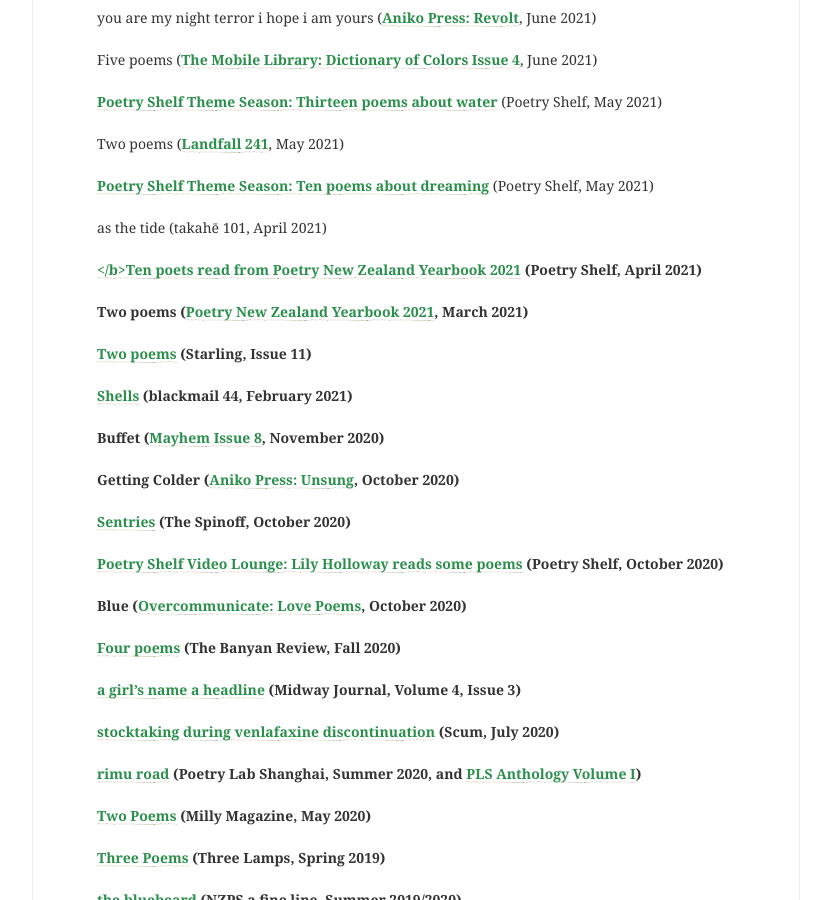
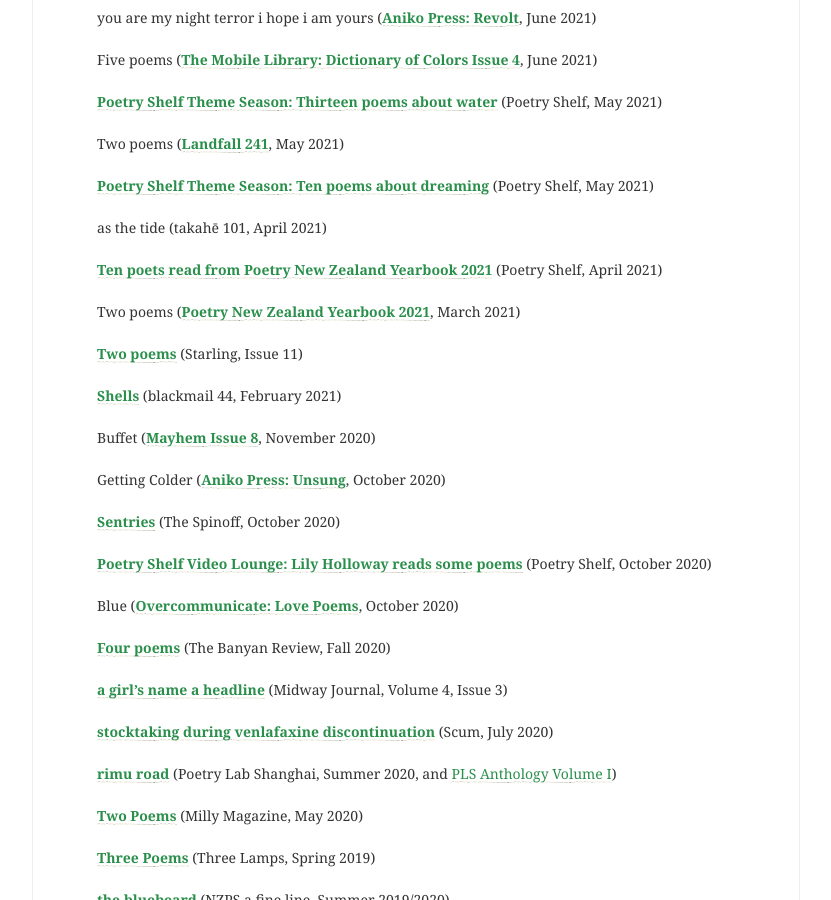
Before and after one commit to lilyholloway/lilyholloway.github.io, a Jekyll site: the page built from cv.md, in a window 1280 px wide and 900 px high, scrolled down 700 px. Shown: the whole window, without its empty margins (224-1055 px from the left). Built offline with Jekyll 4.4.1, drawn with Linux system fonts in a browser that asks for light colours; nearby versions of some CDN libraries.

Commit message:
Update cv.md

```diff
--- a/cv.md
+++ b/cv.md
@@ -28,64 +28,64 @@
 <br>
 as the tide (takahē 101, April 2021)<br>
 <br>
-<b><a href="https://nzpoetryshelf.com/2021/04/14/poetry-shelf-celebrates-new-books-with-readings-ten-poets-read-from-poetry-new-zealand-yearbook-2021/"></b>Ten poets read from Poetry New Zealand Yearbook 2021</a> (Poetry Shelf, April 2021)<br>
+<b><a href="https://nzpoetryshelf.com/2021/04/14/poetry-shelf-celebrates-new-books-with-readings-ten-poets-read-from-poetry-new-zealand-yearbook-2021/">Ten poets read from Poetry New Zealand Yearbook 2021</a></b> (Poetry Shelf, April 2021)<br>
 <br>
-Two poems (<a href="https://www.masseypress.ac.nz/books/poetry-new-zealand-yearbook-2021/">Poetry New Zealand Yearbook 2021</a>, March 2021)<br>
+Two poems (<b><a href="https://www.masseypress.ac.nz/books/poetry-new-zealand-yearbook-2021/">Poetry New Zealand Yearbook 2021</a></b>, March 2021)<br>
 <br>
-<a href="https://www.starlingmag.com/issue-11/lily-holloway">Two poems</a> (Starling, Issue 11)<br>
+<b><a href="https://www.starlingmag.com/issue-11/lily-holloway">Two poems</a></b> (Starling, Issue 11)<br>
 <br>
-<a href="http://www.blackmailpress.com/LH44.html">Shells</a> (blackmail 44, February 2021)<br>
+<b><a href="http://www.blackmailpress.com/LH44.html">Shells</a></b> (blackmail 44, February 2021)<br>
 <br>
-Buffet (<a href="https://www.mayhemjournal.co.nz/shop/product/471459/mayhem-2020--issue-8/">Mayhem Issue 8</a>, November 2020)<br>
+Buffet (<b><a href="https://www.mayhemjournal.co.nz/shop/product/471459/mayhem-2020--issue-8/">Mayhem Issue 8</a></b>, November 2020)<br>
 <br>
-Getting Colder (<a href="https://www.anikopress.com/shop/p/aniko-press-issue-one-unsung">Aniko Press: Unsung</a>, October 2020)<br>
+Getting Colder (<b><a href="https://www.anikopress.com/shop/p/aniko-press-issue-one-unsung">Aniko Press: Unsung</a></b>, October 2020)<br>
 <br>
-<a href="https://thespinoff.co.nz/books/30-10-2020/the-friday-poem-sentries-by-lily-holloway/">Sentries</a> (The Spinoff, October 2020)<br>
+<b><a href="https://thespinoff.co.nz/books/30-10-2020/the-friday-poem-sentries-by-lily-holloway/">Sentries</a></b> (The Spinoff, October 2020)<br>
 <br>
-<a href="https://nzpoetryshelf.com/2020/10/30/poetry-shelf-video-lounge-lily-holloway-reads-some-poems/">Poetry Shelf Video Lounge: Lily Holloway reads some poems</a> (Poetry Shelf, October 2020)<br>
+<b><a href="https://nzpoetryshelf.com/2020/10/30/poetry-shelf-video-lounge-lily-holloway-reads-some-poems/">Poetry Shelf Video Lounge: Lily Holloway reads some poems</a></b> (Poetry Shelf, October 2020)<br>
 <br>
-Blue (<a href="https://overcommunicate.bigcartel.com/product/love-poems">Overcommunicate: Love Poems</a>, October 2020)<br>
+Blue (<b><a href="https://overcommunicate.bigcartel.com/product/love-poems">Overcommunicate: Love Poems</a></b>, October 2020)<br>
 <br>
-<a href="https://www.thebanyanreview.org/issue3-fall-2020/lillyholloway-issue3-fall-2020-elements-2/">Four poems</a> (The Banyan Review, Fall 2020)<br>
+<b><a href="https://www.thebanyanreview.org/issue3-fall-2020/lillyholloway-issue3-fall-2020-elements-2/">Four poems</a></b> (The Banyan Review, Fall 2020)<br>
 <br>
-<a href="http://midwayjournal.com/a-girls-name-a-headline/">a girl's name a headline</a> (Midway Journal, Volume 4, Issue 3)<br>
+<b><a href="http://midwayjournal.com/a-girls-name-a-headline/">a girl's name a headline</a></b> (Midway Journal, Volume 4, Issue 3)<br>
 <br>
-<a href="http://www.scum-mag.com/stocktaking-during-venlafaxine-discontinuation/">stocktaking during venlafaxine discontinuation</a> (Scum, July 2020)<br>
+<b><a href="http://www.scum-mag.com/stocktaking-during-venlafaxine-discontinuation/">stocktaking during venlafaxine discontinuation</a></b> (Scum, July 2020)<br>
 <br>
-<a href="https://www.poetrylabshanghai.com/post/summer20">rimu road</a> (Poetry Lab Shanghai, Summer 2020, and <a href="https://www.poetrylabshanghai.com/store">PLS Anthology Volume I</a>)<br>
+<b><a href="https://www.poetrylabshanghai.com/post/summer20">rimu road</a></b> (Poetry Lab Shanghai, Summer 2020, and <a href="https://www.poetrylabshanghai.com/store">PLS Anthology Volume I</a>)<br>
 <br>
-<a href="https://www.millymagazine.com/two-poems-by-lily-holloway">Two Poems</a> (Milly Magazine, May 2020)<br>
+<b><a href="https://www.millymagazine.com/two-poems-by-lily-holloway">Two Poems</a></b> (Milly Magazine, May 2020)<br>
 <br>
-<a href="https://www.thethreelamps.com/article/lily-holloway?publication=spring-2019">Three Poems</a> (Three Lamps, Spring 2019)<br>
+<b><a href="https://www.thethreelamps.com/article/lily-holloway?publication=spring-2019">Three Poems</a></b> (Three Lamps, Spring 2019)<br>
 <br>
-<a href="https://poetrysocietynz.files.wordpress.com/2020/04/a-fine-line-summer-2019-digital.pdf">the bluebeard</a> (NZPS a fine line, Summer 2019/2020)<br>
+<b><a href="https://poetrysocietynz.files.wordpress.com/2020/04/a-fine-line-summer-2019-digital.pdf">the bluebeard</a></b> (NZPS a fine line, Summer 2019/2020)<br>
 <br>
-<a href="https://thespinoff.co.nz/books/18-10-2019/the-friday-poem-modernity-to-globalisation-by-lily-holloway/">modernity to globalisation</a> (The Spinoff, October 2019)<br>
+<b><a href="https://thespinoff.co.nz/books/18-10-2019/the-friday-poem-modernity-to-globalisation-by-lily-holloway/">modernity to globalisation</a></b> (The Spinoff, October 2019)<br>
 <br>
-24 (<a href="https://www.mayhemjournal.co.nz/page/7-0-contents/">Mayhem Issue 7</a>, November 2019)<br>
+24 (<b><a href="https://www.mayhemjournal.co.nz/page/7-0-contents/">Mayhem Issue 7</a></b>, November 2019)<br>
 <br>
 
 <b>Other Writing</b><br>
 
-<a href="https://www.anikopress.com/interviews/lily-holloway-2">Q&A with Lily Holloway (round 2!)</a> (Aniko Press, May 2021)<br>
+<b><a href="https://www.anikopress.com/interviews/lily-holloway-2">Q&A with Lily Holloway (round 2!)</a></b> (Aniko Press, May 2021)<br>
 <br>
-<a href="https://open.spotify.com/episode/5poNhuzseCeBG57uilcEVj?si=1aakXCdRRkWLcbXQWhwYEg">Lily Holloway Reads "River Axe"</a> (Telescope Podcast, February 2021)<br>
+<b><a href="https://open.spotify.com/episode/5poNhuzseCeBG57uilcEVj?si=1aakXCdRRkWLcbXQWhwYEg">Lily Holloway Reads "River Axe"</a></b> (Telescope Podcast, February 2021)<br>
 <br>
 Auckland in 100 Words (Interesting Journal Edition 10, October 2020)<br>
 <br>
-<a href="https://www.anikopress.com/interviews/lily-holloway">Q&A with Lily Holloway</a> (Aniko Press, September 2020)<br>
+<b><a href="https://www.anikopress.com/interviews/lily-holloway">Q&A with Lily Holloway</a></b> (Aniko Press, September 2020)<br>
 <br>
-<a href="https://www.starlingmag.com/issue-10/lily-holloway">'Dirt', 'My Street', 'Magic' and 'University'</a> (Starling, Issue 10)<br>
+<b><a href="https://www.starlingmag.com/issue-10/lily-holloway">'Dirt', 'My Street', 'Magic' and 'University'</a></b> (Starling, Issue 10)<br>
 <br>
-<a href="https://www.pantograph-punch.com/posts/Waiting-for-Metamorphosis">Waiting for Metamorphosis</a> (The Pantograph Punch, July 2020)<br>
+<b><a href="https://www.pantograph-punch.com/posts/Waiting-for-Metamorphosis">Waiting for Metamorphosis</a></b> (The Pantograph Punch, July 2020)<br>
 <br>
-<a href="https://poetrysociety.org.nz/lost-and-somewhere-else-by-jenny-bornholdt/">Review of Lost and Somewhere Else by Jenny Bornholdt</a> (NZPS Poetry Micro-reviews, 2020) <br>
+<b><a href="https://poetrysociety.org.nz/lost-and-somewhere-else-by-jenny-bornholdt/">Review of Lost and Somewhere Else by Jenny Bornholdt</a></b> (NZPS Poetry Micro-reviews, 2020) <br>
 <br>
-I wander, she holds my hand (<a href="https://www.mayhemjournal.co.nz/page/7-0-contents/">Mayhem Issue 7, 2019</a>)<br>
+I wander, she holds my hand (<b><a href="https://www.mayhemjournal.co.nz/page/7-0-contents/">Mayhem Issue 7, 2019</a></b>)<br>
 <br>
 Happily Ever After: Life After the Ring (Interesting Journal Edition 9, 2019)<br>
 <br>
-<a href="https://lilyholloway.co.nz/posts/Flying">Flying</a> (Mindfood Magazine, November 2019)<br>
+<b><a href="https://lilyholloway.co.nz/posts/Flying">Flying</a></b> (Mindfood Magazine, November 2019)<br>
 <br>
 
 
@@ -93,7 +93,7 @@
 
 2020 Long-listed for the Monica Taylor Poetry Prize<br>
 <br>
-2020 <a href="https://www.caselbergtrust.org/news/poetry-prize-2020-winners-announced">Highly Commended in the Caselberg Trust International Poetry Prize</a><br>
+2020 <b><a href="https://www.caselbergtrust.org/news/poetry-prize-2020-winners-announced">Highly Commended in the Caselberg Trust International Poetry Prize</a></b><br>
 <br>
 2020 Shimon Weinroth Prize in Poetry<br>
 <br>
@@ -101,9 +101,9 @@
 <br>
 2020 Kendrick Smithyman Scholarship in Poetry<br>
 <br>
-2020 <a href="https://nzgivenwords.blogspot.com/2020/09/given-poems-for-national-poetry-day.html">Judges' Selection</a> in Given Words National Poetry Day Competition<br>
+2020 <b><a href="https://nzgivenwords.blogspot.com/2020/09/given-poems-for-national-poetry-day.html">Judges' Selection</a></b> in Given Words National Poetry Day Competition<br>
 <br>
-2019 <a href="https://nzgivenwords.blogspot.com/2019/09/">Best Poem in Given Words National Poetry Day Competition</a> (Translated into Spanish <a href="https://libropalabrasprestadas.blogspot.com/2019/11/dia-nacional-de-la-poesia-nueva-zelanda.html">here</a>)<br>
+2019 <b><a href="https://nzgivenwords.blogspot.com/2019/09/">Best Poem in Given Words National Poetry Day Competition</a></b> (Translated into Spanish <b><a href="https://libropalabrasprestadas.blogspot.com/2019/11/dia-nacional-de-la-poesia-nueva-zelanda.html">here</a></b>)<br>
 <br>
 2019 Highly Commended in Divine Muses New Voices - Emerging Poets Competition<br>
 <br>
@@ -112,28 +112,28 @@
 
 <b>Editorial Work</b><br>
 
-Executive Editor for <a href="https://www.interestingjournal.com/who-we-are">Interesting Journal</a> 2021<br>
+Executive Editor for <b><a href="https://www.interestingjournal.com/who-we-are">Interesting Journal</a></b> 2021<br>
 <br>
 Poetry Reader for Beyond Words 2021<br>
 <br>
-Editorial board member for <a href="https://www.beyondwordsmag.com/online-store/Beyond-Queer-Words-A-Collection-of-Poems-p218768615">Beyond Queer Words: A Collection of Poems</a> 2020<br>
+Editorial board member for <b><a href="https://www.beyondwordsmag.com/online-store/Beyond-Queer-Words-A-Collection-of-Poems-p218768615">Beyond Queer Words: A Collection of Poems</a></b> 2020<br>
 <br>
-Editorial board member for <a href="https://www.interestingjournal.com/who-we-are">Interesting Journal</a> 2020 (Issues 10 & 11)<br>
+Editorial board member for <b><a href="https://www.interestingjournal.com/who-we-are">Interesting Journal</a></b> 2020 (Issues 10 & 11)<br>
 <br>
 
 <b>Other</b><br>
 
-<a href="https://authors.org.nz/opportunities/nzsa-programmes-and-services/nzsa-mentor-programme/mentee-recipients-of-2021/">NZSA Mentorship</a> recipient 2021<br>
+<b><a href="https://authors.org.nz/opportunities/nzsa-programmes-and-services/nzsa-mentor-programme/mentee-recipients-of-2021/">NZSA Mentorship</a></b> recipient 2021<br>
 <br>
 Board Member of Same Same But Different Literary Festival 2021<br>
 <br>
-Board Member of <a href="https://poetrysociety.org.nz/about-us/our-people/">New Zealand Poetry Society</a> 2021<br>
+Board Member of <b><a href="https://poetrysociety.org.nz/about-us/our-people/">New Zealand Poetry Society</a></b> 2021<br>
 <br>
 Database Manager for takahē 2021<br>
 <br>
-<a href="https://theopenbook.co.nz/events/2021/4/25/poet-poet-poet">Performed at The Open Book</a>, April 2021<br>
+<b><a href="https://theopenbook.co.nz/events/2021/4/25/poet-poet-poet">Performed at The Open Book</a></b>, April 2021<br>
 <br>
-Producer and Host of <a href="https://aucklandpride.org.nz/a-night-of-poetry/">A Night of Poetry</a>, Auckland Pride 2021<br>
+Producer and Host of <b><a href="https://aucklandpride.org.nz/a-night-of-poetry/">A Night of Poetry</a></b>, Auckland Pride 2021<br>
 <br>
 Performed for Poetry & Pyjamas, March 2021<br>
 <br>
```
